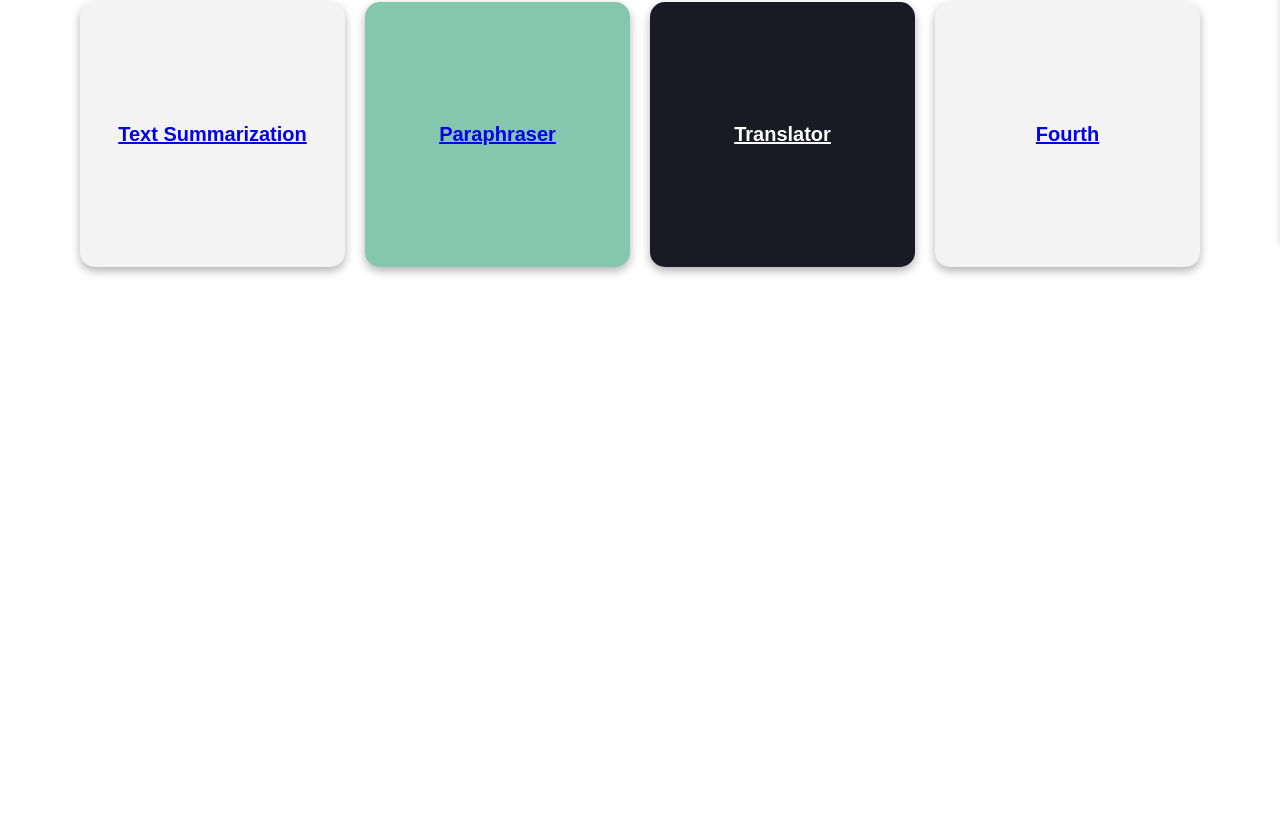
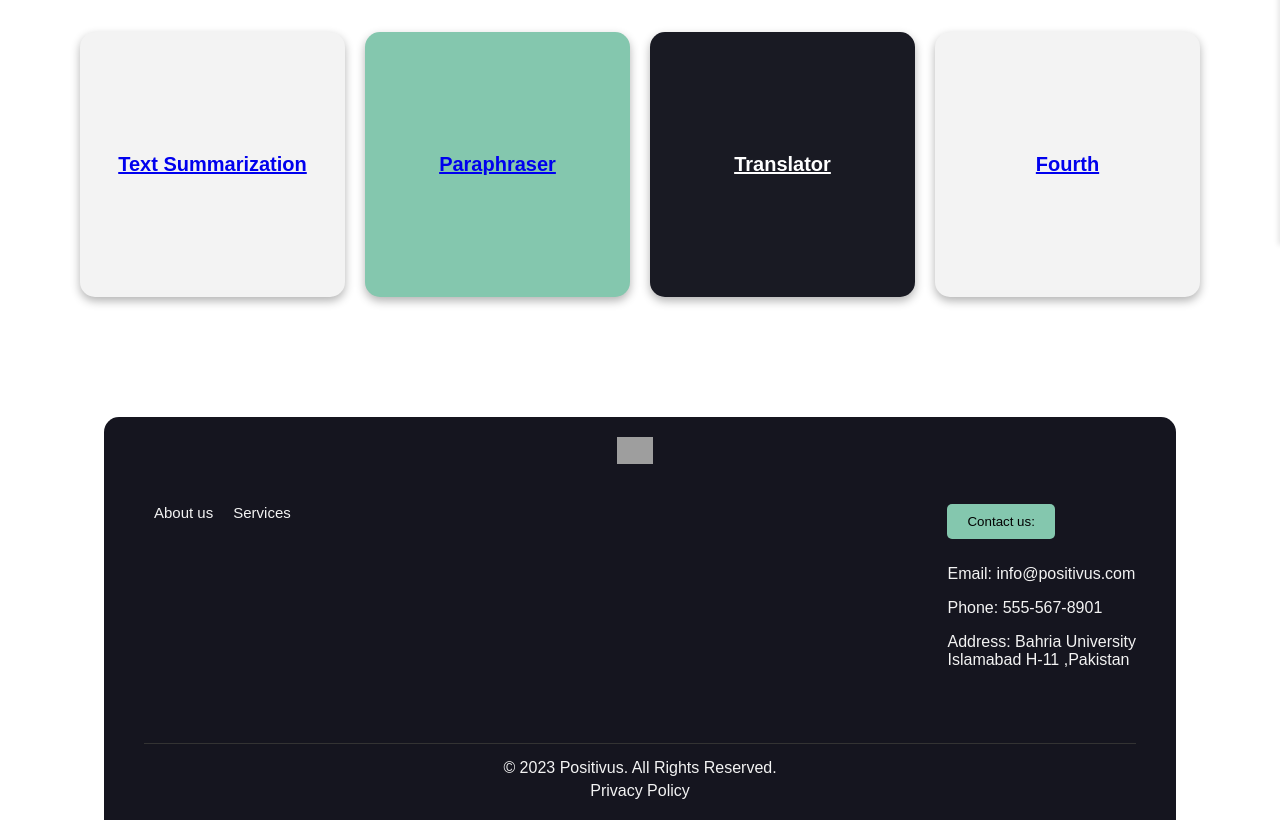
Before and after one commit to 1rayanharoon/Text-Summarizer, a React (Create React App) app in the folder front-end/: page /HomePage in a window 1280 px wide. Shown: the part 555-1395 px from the top of the page. Before the commit the page ends 862 px from the top, so only its background shows below. Built offline with nearby package versions, Linux system fonts and the light colour scheme; grey boxes are pictures that could not be loaded.

Commit message:
Footer for the Website
Responsive Footer is Created

```diff
--- /dev/null
+++ b/front-end/src/components/Footer.css
@@ -0,0 +1,150 @@
+.footer {
+    background-color: #15151f;
+    color: #ffffff;
+    padding: 20px 40px;
+    border-radius: 15px 15px 0 0;
+    margin-top: 100px;
+    width: 80%;
+    max-width: 1200px;
+    margin-left: auto;
+    margin-right: auto;
+  }
+
+  .footer-container {
+    display: flex;
+    flex-direction: column;
+    align-items: center;
+    width: 100%;
+  }
+
+  .footer-content {
+    display: flex;
+    justify-content: space-between;
+    width: 100%;
+    color: #f3f3f3;
+  }
+
+  .footer-left,
+  .footer-right {
+    display: flex;
+    flex-direction: column;
+  }
+
+  .logo {
+    display: flex;
+    align-items: center;
+    margin-bottom: 40px;
+  }
+
+  .logo img {
+    margin-right: 10px;
+  }
+
+  .footer-contact {
+    margin-bottom: 15px;
+  }
+
+  .contact-button {
+    background-color: #84c7ae;
+    color: rgb(3, 3, 3);
+    border: none;
+    padding: 10px 20px;
+    border-radius: 5px;
+    cursor: pointer;
+    margin-bottom: 10px;
+  }
+
+  .footer-nav a {
+    color: #ffffff;
+    text-decoration: none;
+    margin: 0 10px;
+    color: #f3f3f3;
+    font-size: 15px;
+  }
+
+  .footer-social a {
+    color: #ffffff;
+    text-decoration: none;
+    margin: 0 10px;
+    font-size: 20px;
+    margin-top: 20px;
+  }
+
+  .footer-bottom {
+    margin-top: 20px;
+    text-align: center;
+    border-top: 1px solid #333;
+    padding-top: 10px;
+    width: 100%;
+  }
+
+  .footer-bottom p,
+  .footer-bottom a {
+    color: #f3f3f3;
+    text-decoration: none;
+    margin: 5px 0;
+  }
+
+  /* Media query for smaller screens */
+  @media (max-width: 480px) {
+    .footer {
+      width: 100%;
+      padding: 20px 0; /* Adjusted padding */
+      border-radius: 0;
+      margin-top: 0;
+    }
+
+    .footer-container {
+      padding: 0;
+    }
+
+    .footer-content {
+      flex-direction: column;
+      align-items: center;
+    }
+
+    .logo {
+      order: 0;
+      justify-content: center;
+      width: 100%;
+    }
+
+    .footer-right {
+      order: 1; /* Changed order to 3 */
+      align-items: flex-end; /* Aligned items to the right */
+    }
+
+    .footer-left {
+      order: 3; /* Changed order to 1 */
+      align-items: flex-start; /* Aligned items to the left */
+    }
+
+    .footer-nav {
+      margin-bottom: 20px;
+    }
+
+    .footer-nav a {
+      display: block;
+      margin: 5px 0;
+    }
+
+    .footer-contact {
+      margin-top: 20px;
+      display: flex;
+      flex-direction: column;
+      align-items: center;
+    }
+
+    .contact-button {
+      align-self: flex-start;
+      transform: translateX(40px);
+    }
+
+    .footer-social {
+      order: 4;
+      margin-top: 20px;
+      display: flex;
+      justify-content: center;
+      width: 100%;
+    }
+  }
--- /dev/null
+++ b/front-end/src/components/Footer.js
@@ -0,0 +1,50 @@
+import React from 'react';
+import { useNavigate } from 'react-router-dom';
+import './Footer.css';
+
+const Footer = () => {
+  const navigate = useNavigate();
+
+  const handleServicesClick = (e) => {
+    e.preventDefault(); // Prevent the default link behavior
+    navigate('/', { state: { scrollTo: 'services' } });
+  };
+
+  return (
+    <footer className="footer">
+      <div className="footer-container">
+        <div className="logo">
+          <img src="logo.png" alt="Positivus Logo" /> {/* Add your logo image here */}
+        </div>
+        <div className="footer-content">
+          <div className="footer-right">
+            <nav className="footer-nav">
+              <a href="/about-us">About us</a>
+              <a href="/" onClick={handleServicesClick}>Services</a>
+            </nav>
+          </div>
+          <div className="footer-left">
+            <div className="footer-contact">
+              <button className="contact-button">Contact us:</button>
+              <p>Email: info@positivus.com</p>
+              <p>Phone: 555-567-8901</p>
+              <p>Address: Bahria University<br />
+                Islamabad H-11 ,Pakistan</p>
+            </div>
+          </div>
+        </div>
+        <div className="footer-social">
+          <a href="https://facebook.com"><i className="fab fa-facebook"></i></a>
+          <a href="https://linkedin.com"><i className="fab fa-linkedin"></i></a>
+          <a href="https://twitter.com"><i className="fab fa-twitter"></i></a>
+        </div>
+        <div className="footer-bottom">
+          <p>© 2023 Positivus. All Rights Reserved.</p>
+          <a href="/privacy-policy">Privacy Policy</a>
+        </div>
+      </div>
+    </footer>
+  );
+}
+
+export default Footer;
--- a/front-end/src/components/HomePage.js
+++ b/front-end/src/components/HomePage.js
@@ -3,7 +3,7 @@ import { useLocation, Link } from 'react-router-dom';
 import './HomePage.css';
 import sampleImage from './sample.png';
 import Head from './Head';
-// import Footer from './Footer';
+import Footer from './Footer';
 
 function HomePage() {
   const location = useLocation();
@@ -51,9 +51,9 @@ function HomePage() {
           <Link to="/fourthcard" className="card">Fourth</Link>
         </div>
       </section>
-      {/* <footer id="footer">
+      <footer id="footer">
         <Footer />
-      </footer> */}
+      </footer>
     </div>
   );
 }
```
